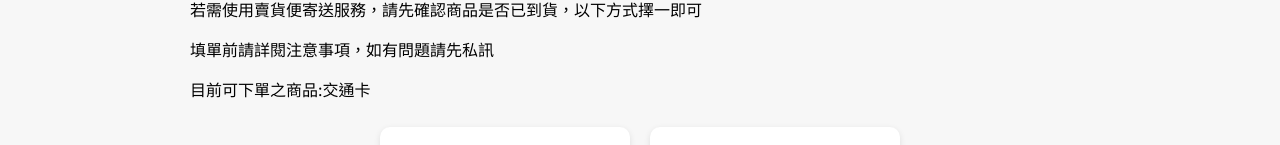
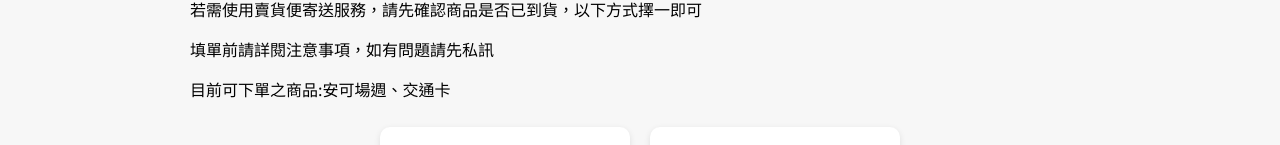
Before and after one commit to bibo0317/shop, a plain HTML site: page index.html in a window 1280 px wide. Shown: the part 600-745 px from the top of the page. Drawn offline with Linux system fonts and the light colour scheme.

Commit message:
Update index.html

```diff
--- a/index.html
+++ b/index.html
@@ -50,7 +50,7 @@
     <div class="section-title">🚚 出貨賣場</div>
     <p>若需使用賣貨便寄送服務，請先確認商品是否已到貨，以下方式擇一即可</p>
     <p>填單前請詳閱注意事項，如有問題請先私訊</p>
-    <p>目前可下單之商品:交通卡</p>
+    <p>目前可下單之商品:安可場週、交通卡</p>
     <div class="group-list" class="smaller">
       <div class="group-card" class="smaller">
         <img src="image/home/shop1.jpg" alt="賣貨便賣場下單" class="smaller">
```
